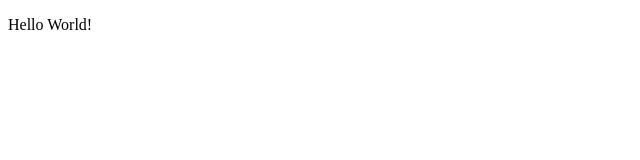
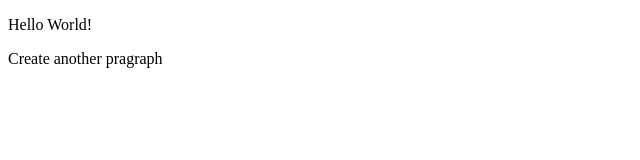
Before and after one commit to MWA-CH/BootCamp, a plain HTML site: page index.html in a window 1280 px wide. Shown: the whole page, without its empty margins (0-640 px from the left). Drawn offline with Linux system fonts and the light colour scheme.

Commit message:
Update index.html

```diff
--- a/index.html
+++ b/index.html
@@ -3,5 +3,6 @@
 <head></head>
 <body>
     <p>Hello World!</p>
+    <p>Create another pragraph </p>
 </body>
 </html>
```
